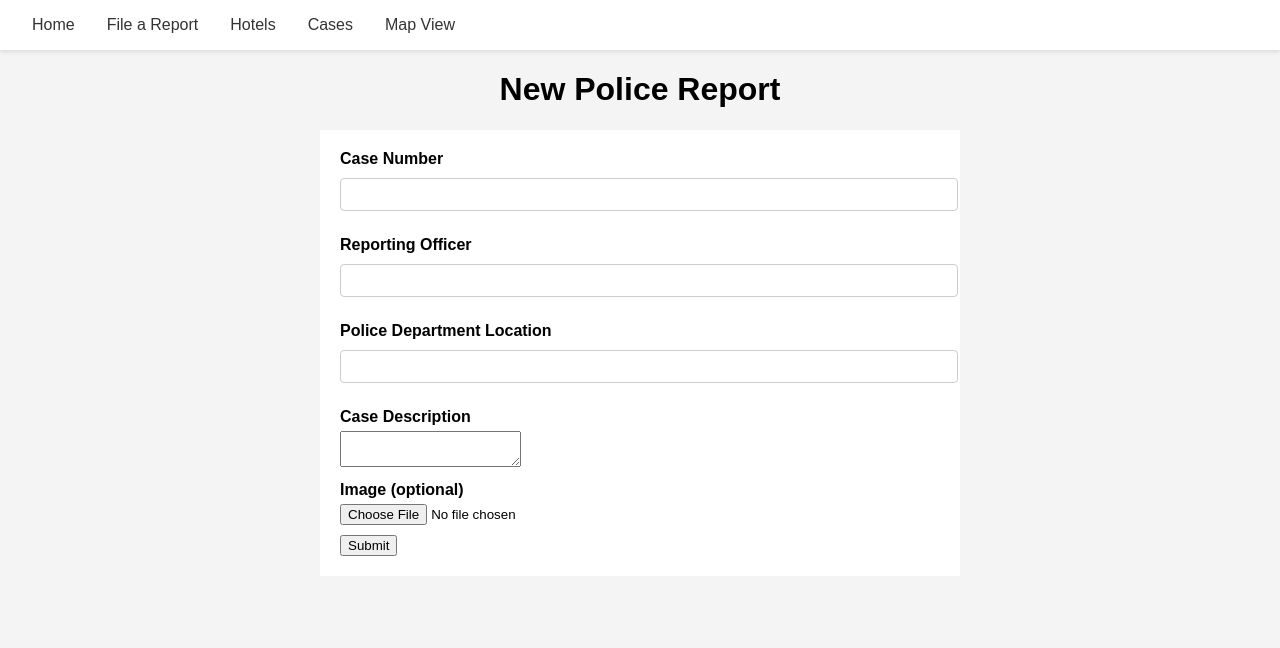
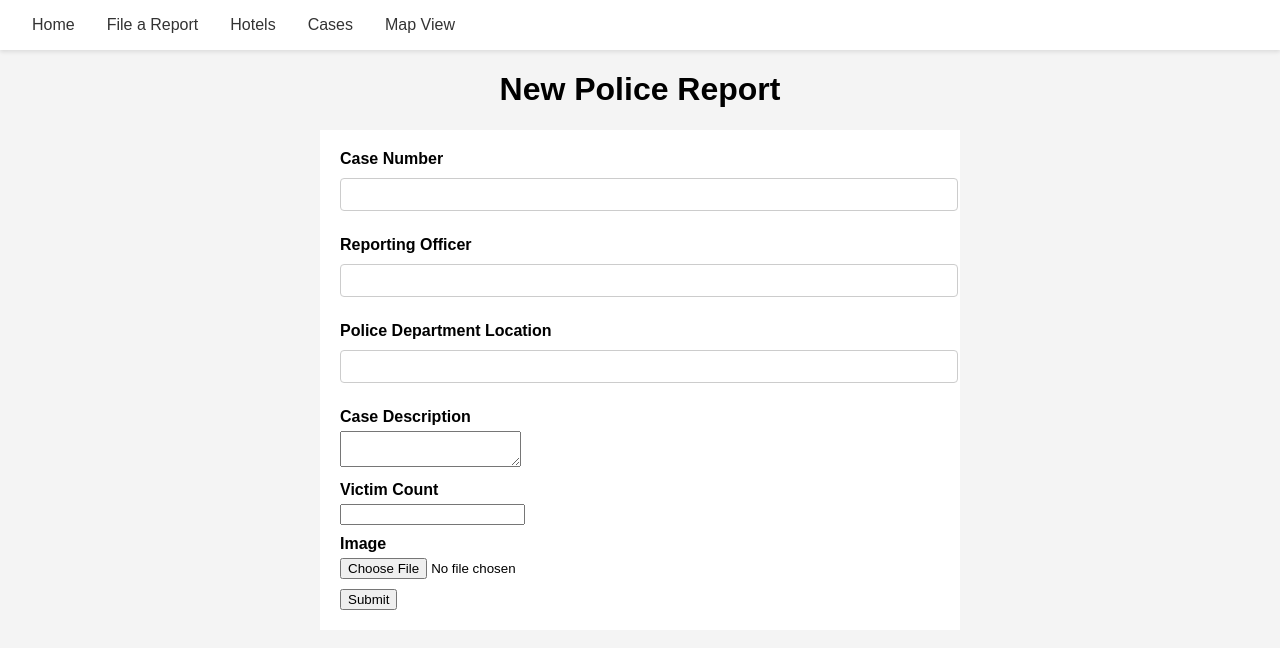
Before and after one commit to YashviDesaii/CMPE295_Master-s_Project, a React (Create React App) app in the folder frontend/: page /police-report in a window 1280 px wide. Shown: the top 648 px of the page. Built offline with nearby package versions, Linux system fonts and the light colour scheme.

Commit message:
added victimCount field to new reports

```diff
--- a/frontend/src/PoliceReport.js
+++ b/frontend/src/PoliceReport.js
@@ -13,6 +13,7 @@ const PoliceReportForm = () => {
     reportingOfficer: '',
     departmentLocation: '',
     caseDescription: '',
+    victimCount: '',
     image: null,
   });
 
@@ -54,6 +55,7 @@ const PoliceReportForm = () => {
         reportingOfficer: formState.reportingOfficer,
         departmentLocation: formState.departmentLocation,
         caseDescription: formState.caseDescription,
+        victimCount: formState.victimCount,
         imageUrl: imageUrl
       });
 
@@ -64,6 +66,7 @@ const PoliceReportForm = () => {
         reportingOfficer: formState.reportingOfficer,
         departmentLocation: formState.departmentLocation,
         caseDescription: formState.caseDescription,
+        victimCount: formState.victimCount,
         imageUrl: imageUrl
       });
 
@@ -81,6 +84,7 @@ const PoliceReportForm = () => {
         reportingOfficer: '',
         departmentLocation: '',
         caseDescription: '',
+        victimCount:'',
         image: null,
       });
 
@@ -145,7 +149,17 @@ const PoliceReportForm = () => {
         </div>
 
         <div className="form-group">
-          <label htmlFor="image">Image (optional)</label>
+          <label htmlFor="victimCount">Victim Count</label>
+          <input
+            id="victimCount"
+            name="victimCount"
+            value={formState.victimCount}
+            onChange={handleInputChange}
+            required
+          />
+        </div>
+        <div className="form-group">
+          <label htmlFor="image">Image</label>
           <input
             type="file"
             id="image"
```
